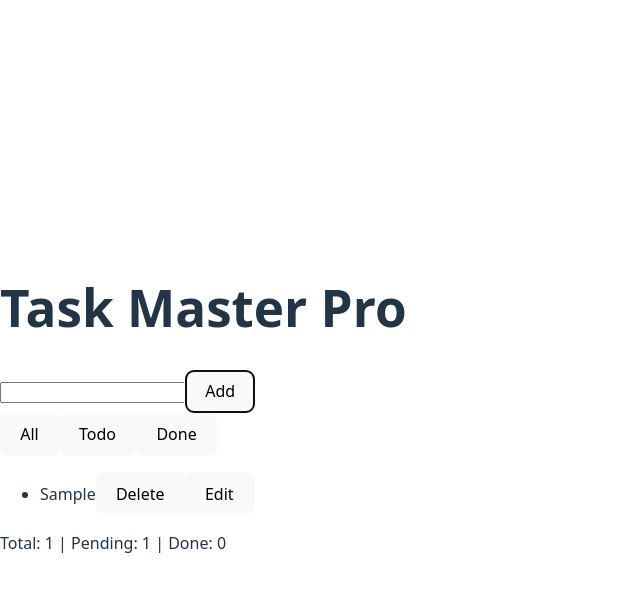
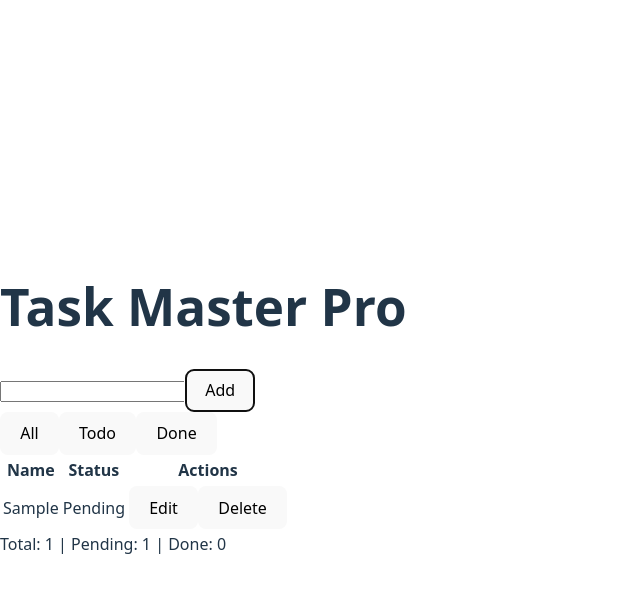
Before and after one commit to 01Keven/lumina-os, a React (Vite) app: page / in a window 1280 px wide. Both pictures are taken after typing "Sample" into the empty fields and a click on the button "Add". Shown: the top 592 px of the page, without its empty margins (0-640 px from the left). Built offline with nearby package versions, Linux system fonts and the light colour scheme.

Commit message:
refactor App and TaskItem components to use a table layout for task display and fix filter state initialization

```diff
--- a/src/App.jsx
+++ b/src/App.jsx
@@ -14,7 +14,7 @@ import { TaskStats } from "./components/TaskStats";
 
 function App() {
 
-    const [filter, setFilter] = useState(['all'])
+    const [filter, setFilter] = useState('all')
 
     // Array para armazenamento das tasks
     const [tasks, setTasks] = useState(() => {
@@ -93,7 +93,18 @@ function App() {
                 <button onClick={() => setFilter('done')}>Done</button>
             </div>
 
-            <ul>
+            <table>
+                <thead>
+                    <tr>
+                        <th>Name</th>
+                        <th>Status</th>
+                        <th>Actions</th>
+
+                    </tr>
+
+                </thead>
+                <tbody>
+
                     {filteredTasks.map( task => (
                         <TaskItem
                             key={task.id}
@@ -105,7 +116,9 @@ function App() {
 
                     ))}
 
-            </ul>
+                </tbody>
+
+            </table>
 
             <div>
                 {<TaskStats
--- a/src/components/TaskItem.jsx
+++ b/src/components/TaskItem.jsx
@@ -9,6 +9,8 @@ export function TaskItem({task, onDelete, onToggle, onEdit}) {
         if (tempText.trim().length >= 3) {
             onEdit(task.id, tempText)
             setIsEditing(false)
+            // setTempText('')
+
         } else {
             alert("precisa ser maior que 3")
         }
@@ -16,12 +18,19 @@ export function TaskItem({task, onDelete, onToggle, onEdit}) {
 
     if (isEditing) {
         return (
-            <li>
+            <tr>
+                <td>
                     <input
                     type="text"
                     value={tempText}
                     onChange={(e) => setTempText(e.target.value)}/>
 
+                </td>
+                <td>
+                   {task.done ? "Done" : "Pending"}
+                </td>
+
+                <td>
                     <button
                         onClick={ () => {
                             handleSave()
@@ -30,18 +39,33 @@ export function TaskItem({task, onDelete, onToggle, onEdit}) {
                     >
                         Save
                     </button>
-            </li>
+                    <button onClick={ () => {
+                        setIsEditing(false)
+                        // setTempText('')
+                    }}> Cancel</button>
+                </td>
+            </tr>
         )
     }
 
     return (
 
 
-        <li style={{ textDecoration: task.done ? 'line-through' : 'none' , cursor: 'pointer'}}>
-            {/* {task.text} */}
-            <span onClick={ () => onToggle(task.id)}>{task.text}</span>
+        <tr>
+
+            <td
+            style={{ textDecoration: task.done ? 'line-through' : 'none' , cursor: 'pointer'}} onClick={() => onToggle(task.id)}>
+                {task.text}
+            </td>
+
+            <td>
+                {task.done ? "Done" : "Pending"}
+            </td>
+            <td>
+                <button onClick={ () => setIsEditing(true)}>Edit</button>
                 <button onClick={ () => onDelete(task.id)} >Delete</button>
-            <button onClick={ () => setIsEditing(true)}>Edit</button>
-        </li>
+
+            </td>
+        </tr>
     )
 }
```
Lines whose indentation alone changed are shown as unchanged.
